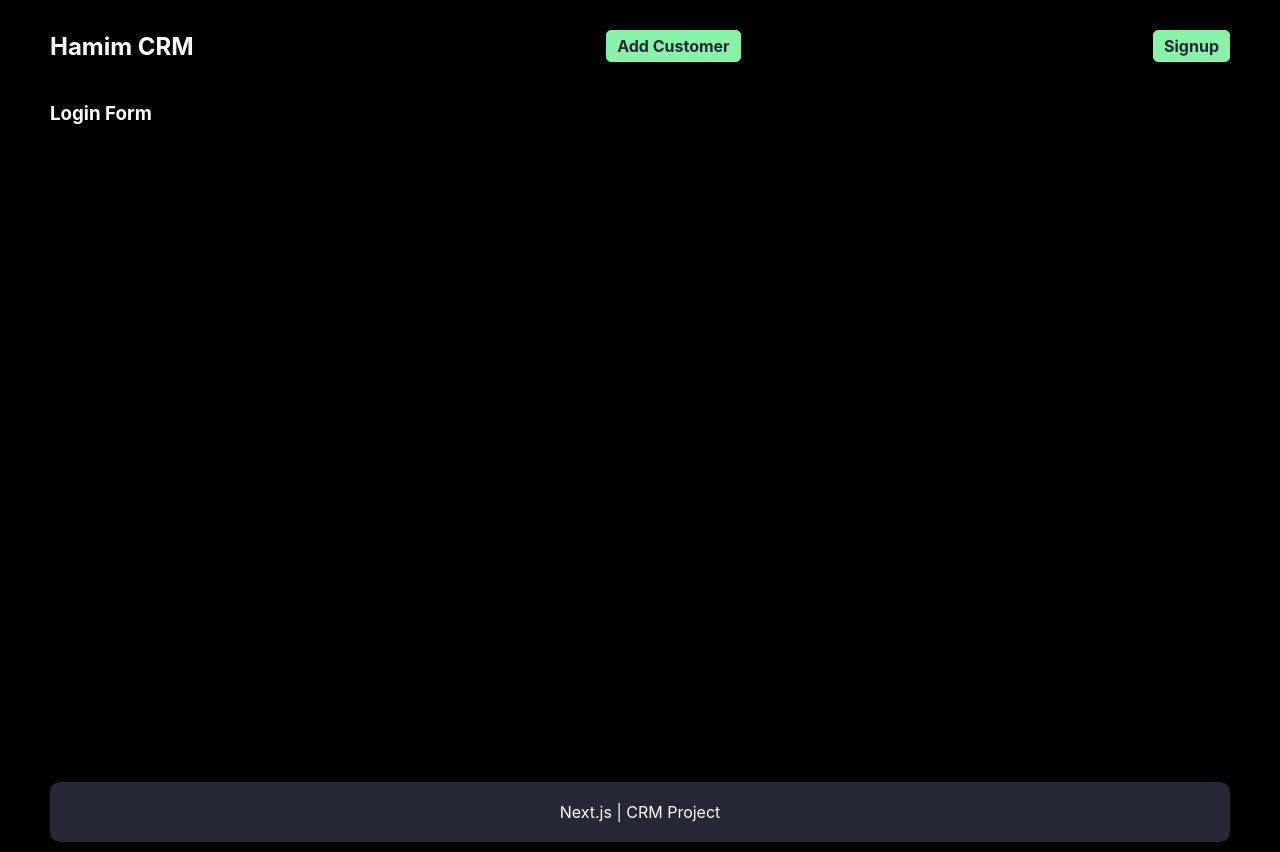
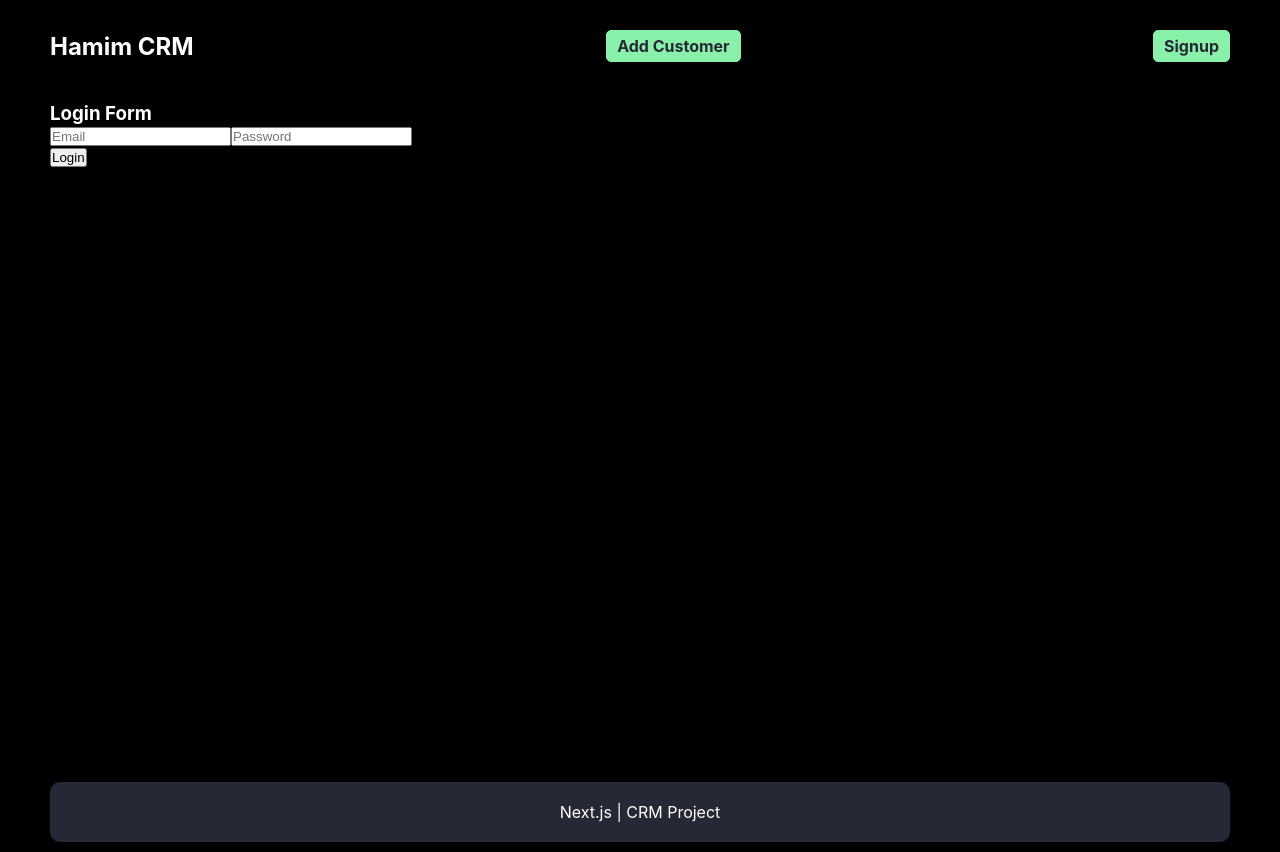
Before and after one commit to hadismtb/learning-crm-app, a Next.js app: page /login in a window 1280 px wide. Built offline with nearby package versions, Linux system fonts and the light colour scheme.

Commit message:
feat(login-form): develop login form

```diff
--- a/pages/login.js
+++ b/pages/login.js
@@ -1,7 +1,43 @@
+import { useState } from "react";
+import { useRouter } from "next/router";
+
 function Login() {
+  const [email, setEmail] = useState("");
+  const [password, setPassword] = useState("");
+
+  const router = useRouter();
+
+  const loginHandler = async (event) => {
+    const response = await fetch("/api/auth/login", {
+      method: "POST",
+      body: JSON.stringify({ email, password }),
+      headers: { "Content-Type": "application/json" },
+    });
+    const data = await response.json();
+    if (data.status === "success") {
+      return router.push("/");
+    }
+  };
+
   return (
     <div style={{ color: "white" }}>
       <h3>Login Form</h3>
+
+      <div>
+        <input
+          placeholder="Email"
+          type="text"
+          value={email}
+          onChange={(e) => setEmail(e.target.value)}
+        />
+        <input
+          placeholder="Password"
+          type="password"
+          value={password}
+          onChange={(e) => setPassword(e.target.value)}
+        />
+      </div>
+      <button onClick={loginHandler}>Login</button>
     </div>
   );
 }
```
